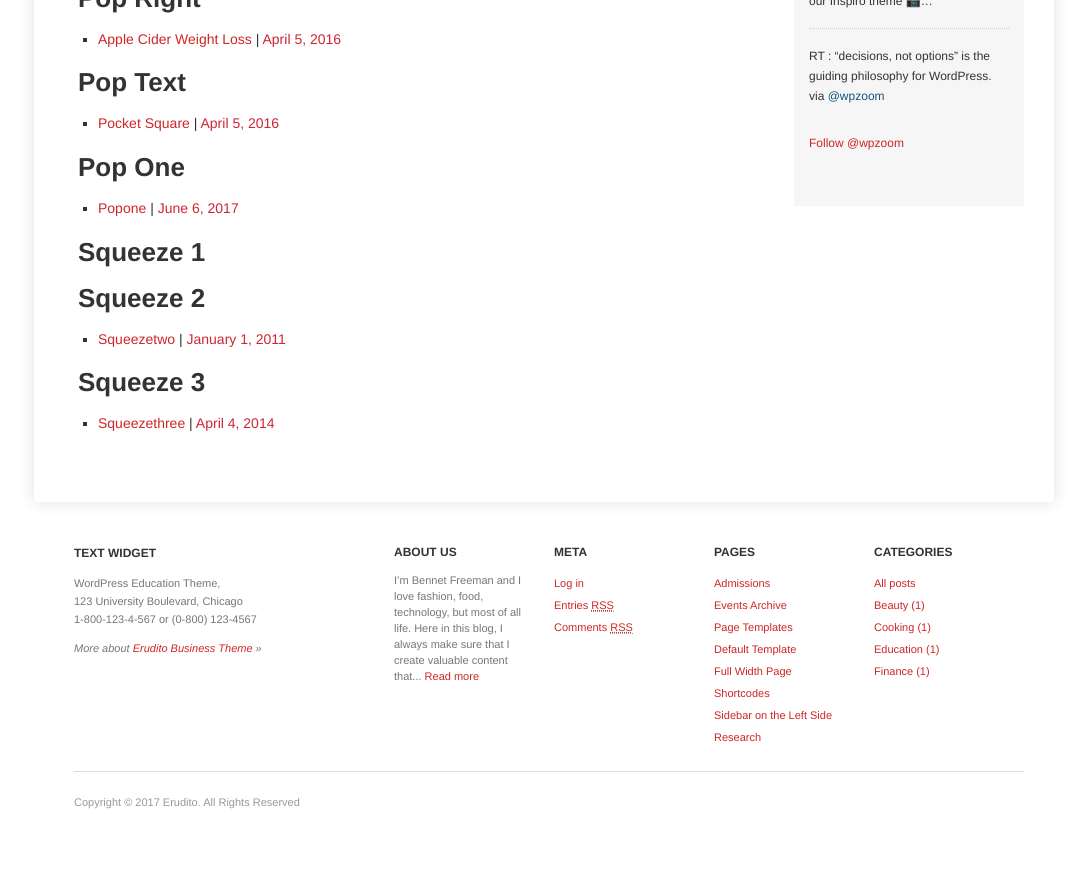
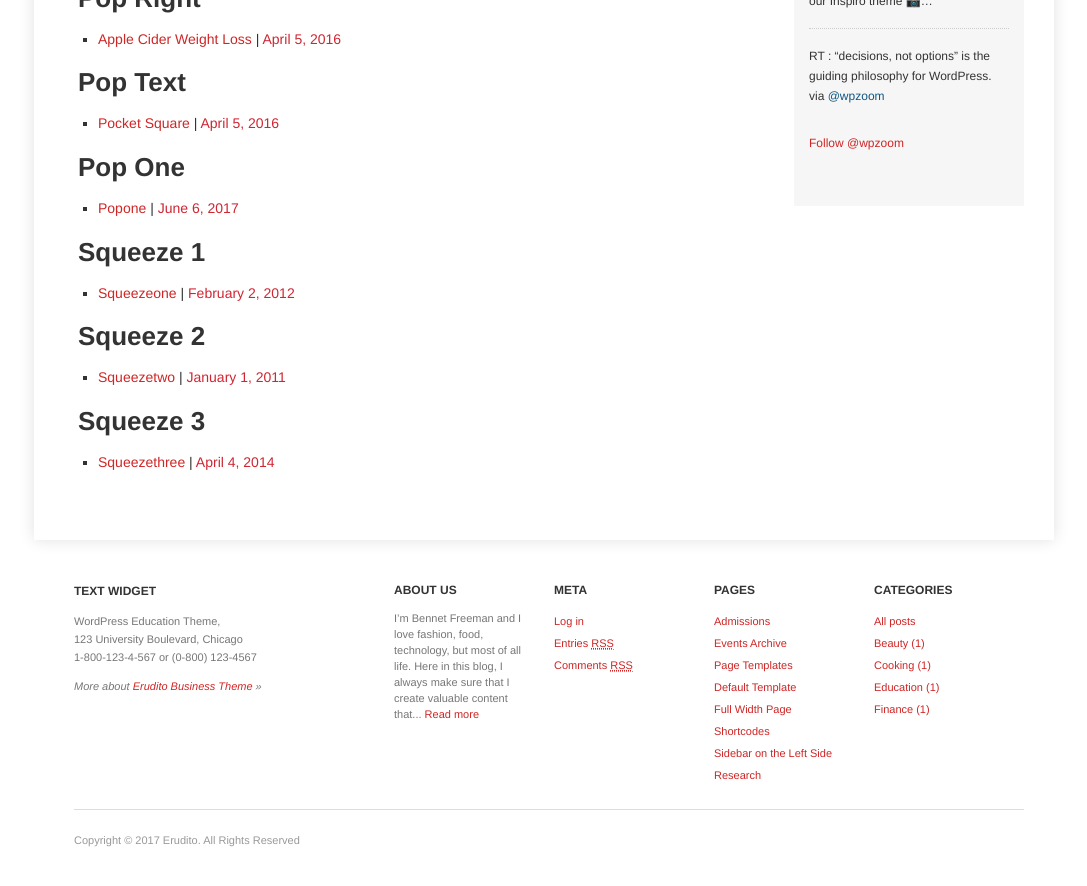
Before and after one commit to tonyseel/blog.hatkit.com, a Jekyll site: the page built from ads/index.html, in a window 1280 px wide and 900 px high, scrolled down 812 px. Shown: the top 886 px of the window, without its empty margins (96-1183 px from the left). Built offline with Jekyll 4.4.1, drawn with Linux system fonts in a browser that asks for light colours; before the commit the page ends 1674 px from its top, so only the background shows below that.

Commit message:
squeezeone

```diff
--- a/ads/index.html
+++ b/ads/index.html
@@ -110,7 +110,7 @@ layout: default
         <ul>
          <h2>Squeeze 1</h2>
             {% for post in site.posts %}
-              {% if post.categories contains 'poptwo' %}
+              {% if post.categories contains 'squeezeone' %}
                <li class="cat-item cat-item-1"><a href="{{site.baseurl}}{{post.url}}" title="Permanent link to{site.baseurl}}{{post.url}}">{{post.title}} </a><span>|</span>
                     <time datetime="2015-08-13" pubdate>{{post.date | date:"%B %-d, %Y"}}
                     </time>
```
